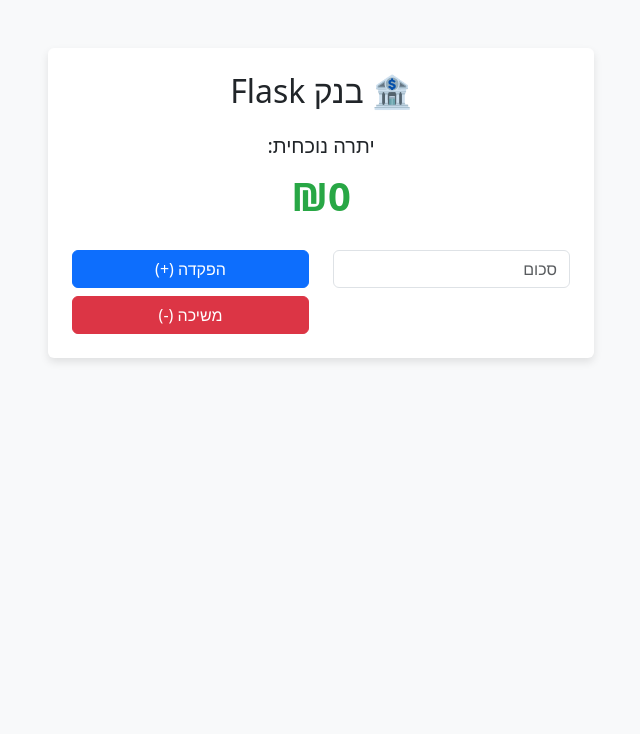
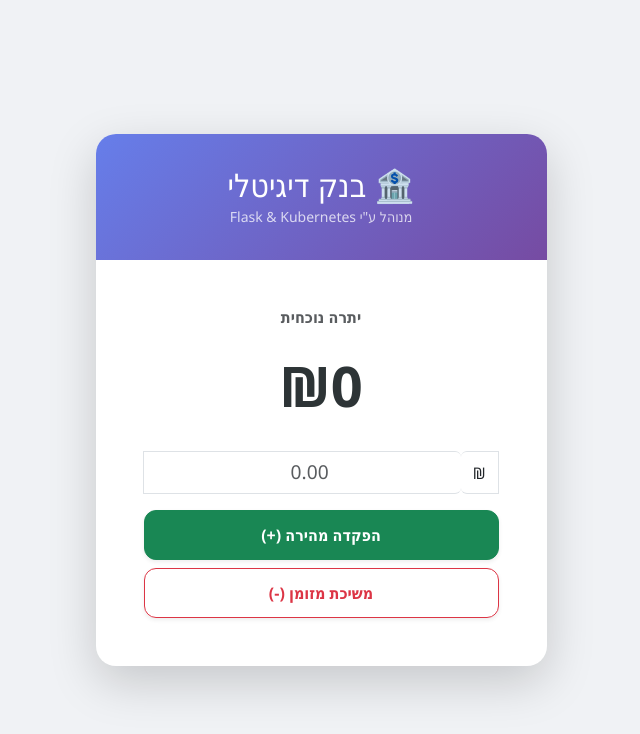
Before and after one commit to danivaknin011-max/flask-helm-ci, a plain HTML site: page app/templates/index.html in a window 1280 px wide. Shown: the whole page, without its empty margins (319-959 px from the left). Drawn offline with nearby package versions, Linux system fonts and the light colour scheme; no server answers.

Commit message:
UI: Improved bank interface with modern design and loaders

```diff
--- a/app/templates/index.html
+++ b/app/templates/index.html
@@ -1,197 +1,115 @@
 <!DOCTYPE html>
-
 <html lang="he" dir="rtl">
-
 <head>
-
     <meta charset="UTF-8">
-
     <meta name="viewport" content="width=device-width, initial-scale=1.0">
-
-    <title>Flask Bank</title>
-
+    <title>Flask Bank | ניהול חשבון</title>
     <link href="https://cdn.jsdelivr.net/npm/bootstrap@5.3.0/dist/css/bootstrap.min.css" rel="stylesheet">
-
     <style>
-
-        body { background-color: #f8f9fa; }
-
-        .card { box-shadow: 0 4px 8px rgba(0,0,0,0.1); border: none; }
-
-        .balance-display { font-size: 2.5rem; font-weight: bold; color: #28a745; }
-
-        .btn-custom { width: 100%; margin-top: 10px; }
-
+        :root { --primary-gradient: linear-gradient(135deg, #667eea 0%, #764ba2 100%); }
+        body { background: #f0f2f5; font-family: 'Segoe UI', Tahoma, Geneva, Verdana, sans-serif; height: 100vh; display: flex; align-items: center; }
+        .card { border-radius: 20px; border: none; overflow: hidden; }
+        .card-header { background: var(--primary-gradient); color: white; padding: 2rem; border: none; }
+        .balance-display { font-size: 3.5rem; font-weight: 800; color: #2d3436; margin: 1rem 0; transition: transform 0.3s ease; }
+        .balance-display:hover { transform: scale(1.05); }
+        .btn-action { padding: 12px; border-radius: 12px; font-weight: bold; transition: all 0.2s; }
+        .btn-action:active { transform: translateY(2px); }
+        .input-group-text { background: #fff; border-left: none; }
+        #amount { border-right: none; font-size: 1.2rem; text-align: center; }
+        .loader { display: none; width: 1rem; height: 1rem; margin-right: 5px; }
     </style>
-
 </head>
-
 <body>
-
-    <div class="container mt-5">
-
+    <div class="container">
         <div class="row justify-content-center">
-
-            <div class="col-md-6">
-
-                <div class="card p-4 text-center">
-
-                    <h2 class="mb-4">🏦 בנק Flask</h2>
-
-
-
-                    <div class="mb-4">
-
-                        <h5>יתרה נוכחית:</h5>
-
+            <div class="col-md-5">
+                <div class="card shadow-lg">
+                    <div class="card-header text-center">
+                        <h2 class="m-0">🏦 בנק דיגיטלי</h2>
+                        <small class="opacity-75">מנוהל ע"י Flask & Kubernetes</small>
+                    </div>
+                    <div class="card-body p-5 text-center">
+                        <h6 class="text-uppercase text-muted fw-bold">יתרה נוכחית</h6>
                         <div id="balance" class="balance-display">₪0</div>
 
-                    </div>
+                        <div class="mt-4">
+                            <div class="input-group mb-3">
+                                <span class="input-group-text">₪</span>
+                                <input type="number" id="amount" class="form-control" placeholder="0.00">
+                            </div>
 
-
-
-                    <div class="row">
-
-                        <div class="col-6">
-
-                            <input type="number" id="amount" class="form-control" placeholder="סכום">
-
+                            <div class="d-grid gap-2">
+                                <button id="btn-deposit" onclick="performAction('deposit')" class="btn btn-success btn-action shadow-sm">
+                                    <span class="spinner-border spinner-border-sm loader" id="loader-deposit"></span>
+                                    הפקדה מהירה (+)
+                                </button>
+                                <button id="btn-withdraw" onclick="performAction('withdraw')" class="btn btn-outline-danger btn-action shadow-sm">
+                                    <span class="spinner-border spinner-border-sm loader" id="loader-withdraw"></span>
+                                    משיכת מזומן (-)
+                                </button>
+                            </div>
                         </div>
 
-                        <div class="col-6">
-
-                            <button onclick="performAction('deposit')" class="btn btn-primary w-100">הפקדה (+)</button>
-
-                            <button onclick="performAction('withdraw')" class="btn btn-danger w-100 mt-2">משיכה (-)</button>
-
-                        </div>
-
+                        <div id="message" class="mt-4 alert d-none fade show" role="alert"></div>
                     </div>
-
-
-
-                    <div id="message" class="mt-3 alert" style="display:none;"></div>
-
                 </div>
-
             </div>
-
         </div>
-
     </div>
 
+    <script>
+        async function updateBalance() {
+            try {
+                const response = await fetch('/balance');
+                const data = await response.json();
+                document.getElementById('balance').innerText = '₪' + data.balance.toLocaleString();
+            } catch (error) { console.error('Error:', error); }
+        }
 
+        async function performAction(action) {
+            const amountInput = document.getElementById('amount');
+            const amount = parseFloat(amountInput.value);
+            const loader = document.getElementById(`loader-${action}`);
 
-    <script>
+            if (!amount || amount <= 0) {
+                showMessage('נא להזין סכום תקין', 'danger');
+                return;
+            }
 
-        // פונקציה לעדכון היתרה בטעינה ואחרי פעולה
-
-        async function updateBalance() {
+            // הפעלת אנימציית טעינה
+            loader.style.display = 'inline-block';
 
             try {
-
-                const response = await fetch('/balance');
+                const response = await fetch('/' + action, {
+                    method: 'POST',
+                    headers: { 'Content-Type': 'application/json' },
+                    body: JSON.stringify({ amount: amount })
+                });
 
                 const data = await response.json();
 
-                document.getElementById('balance').innerText = '₪' + data.balance;
-
+                if (response.ok) {
+                    showMessage(action === 'deposit' ? 'הכסף הופקד בהצלחה!' : 'המשיכה בוצעה!', 'success');
+                    updateBalance();
+                    amountInput.value = '';
+                } else {
+                    showMessage(data.error || 'הפעולה נכשלה', 'warning');
+                }
             } catch (error) {
-
-                console.error('Error:', error);
-
+                showMessage('שגיאה בתקשורת עם השרת', 'danger');
+            } finally {
+                loader.style.display = 'none';
             }
-
         }
 
-
-
-        // פונקציה לביצוע הפקדה או משיכה
-
-        async function performAction(action) {
-
-            const amountInput = document.getElementById('amount');
-
-            const amount = parseFloat(amountInput.value);
-
-            const messageDiv = document.getElementById('message');
-
-
-
-            if (!amount || amount <= 0) {
-
-                showMessage('נא להזין סכום חיובי', 'danger');
-
-                return;
-
-            }
-
-
-
-            try {
-
-                const response = await fetch('/' + action, {
-
-                    method: 'POST',
-
-                    headers: { 'Content-Type': 'application/json' },
-
-                    body: JSON.stringify({ amount: amount })
-
-                });
-
-
-
-                const data = await response.json();
-
-
-
-                if (response.ok) {
-
-                    showMessage(action === 'deposit' ? 'ההפקדה בוצעה!' : 'המשיכה בוצעה!', 'success');
-
-                    updateBalance();
-
-                    amountInput.value = ''; // ניקוי השדה
-
-                } else {
-
-                    showMessage(data.error || 'שגיאה', 'danger');
-
-                }
-
-            } catch (error) {
-
-                showMessage('שגיאה בתקשורת עם השרת', 'danger');
-
-            }
-
+        function showMessage(text, type) {
+            const msgDiv = document.getElementById('message');
+            msgDiv.innerText = text;
+            msgDiv.className = `mt-4 alert alert-${type} d-block`;
+            setTimeout(() => msgDiv.className = 'd-none', 4000);
         }
 
-
-
-        function showMessage(text, type) {
-
-            const msgDiv = document.getElementById('message');
-
-            msgDiv.className = `mt-3 alert alert-${type}`;
-
-            msgDiv.innerText = text;
-
-            msgDiv.style.display = 'block';
-
-            setTimeout(() => msgDiv.style.display = 'none', 3000);
-
-        }
-
-
-
-        // טעינת יתרה ראשונית
-
         updateBalance();
-
     </script>
-
 </body>
-
 </html>
```
Also changed, not shown: 5 other files.
